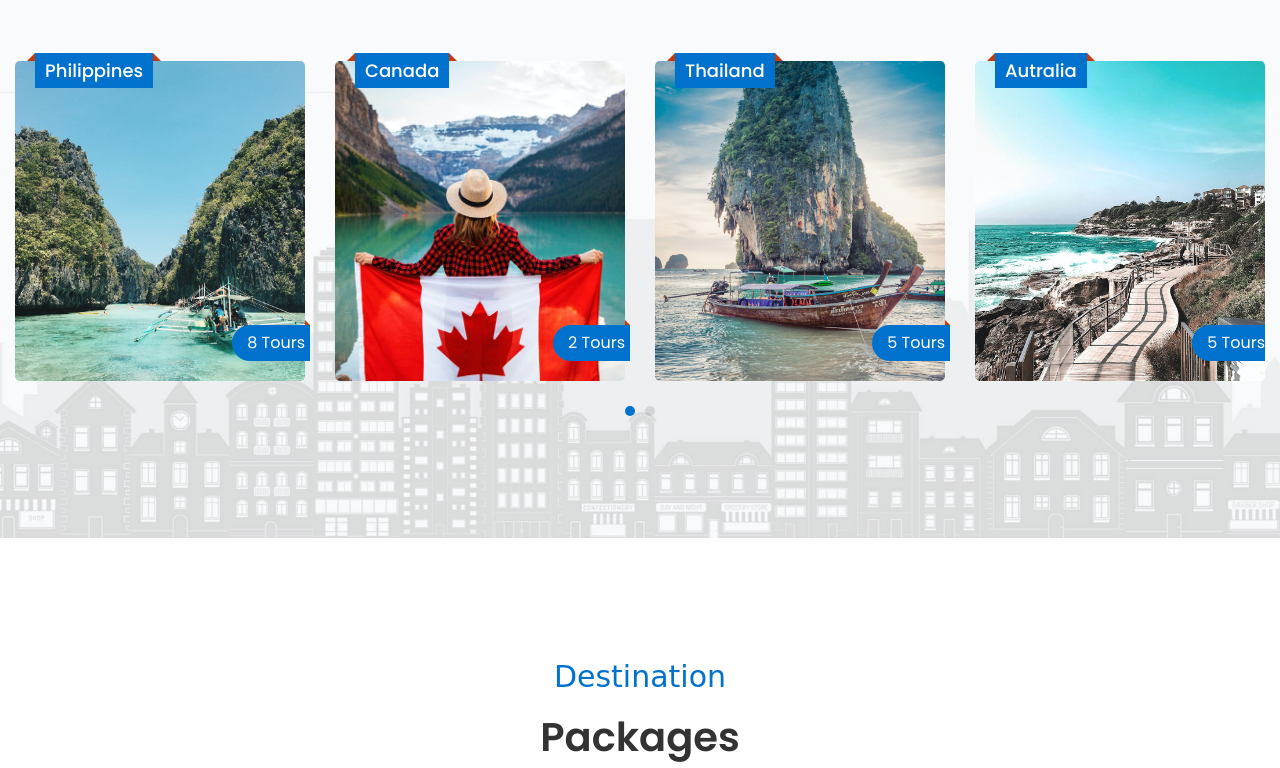
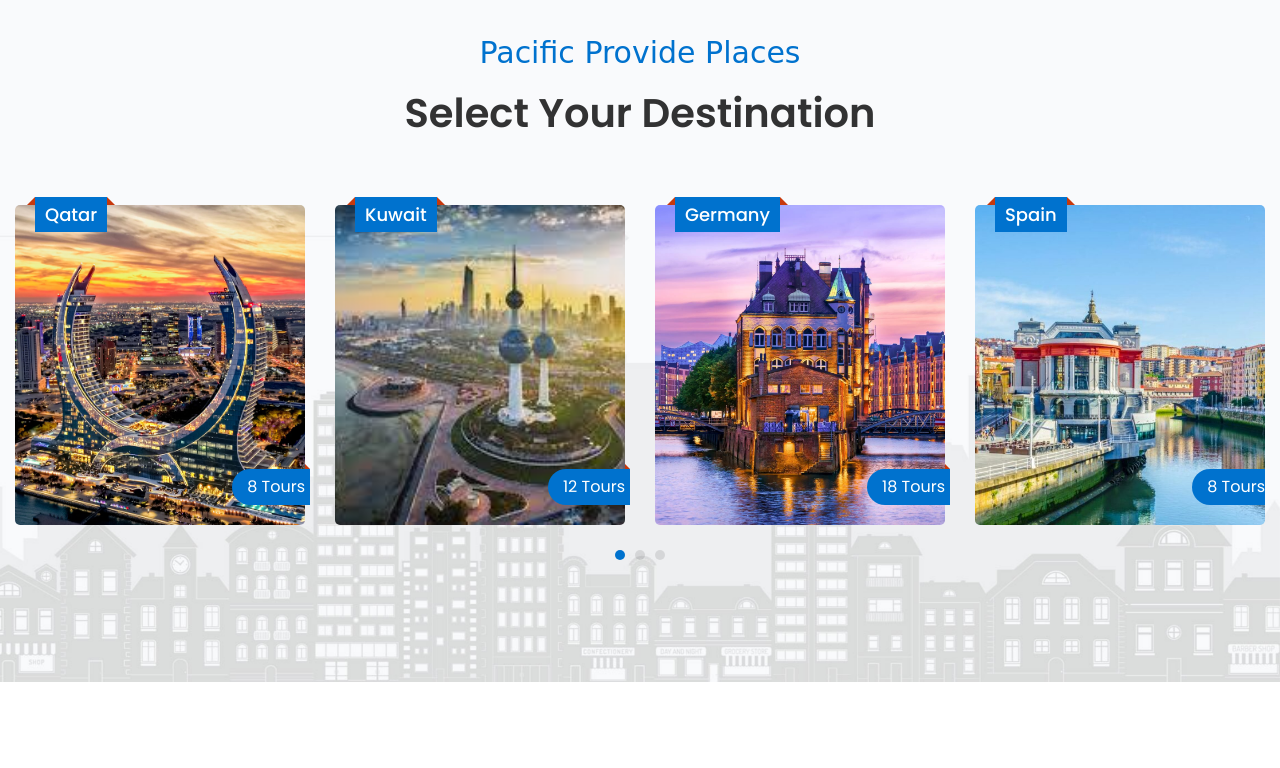
Before and after one commit to mauriceprosper/flykat, a plain HTML site: page index.html in a window 1280 px wide. Shown: the part 1962-2730 px from the top of the page. Drawn offline with Linux system fonts and the light colour scheme; some packages are replaced by stand-ins of ours; no server answers; files whose address does not match are found by name; a web font is replaced by a local one.

Commit message:
first commit1

```diff
--- a/index.html
+++ b/index.html
@@ -237,7 +237,7 @@
 									<div class="icon d-flex align-items-center justify-content-center"><span class="flaticon-paragliding"></span></div>
 									<div class="media-body">
 										<h3 class="heading mb-3">Activities</h3>
-										<p>A small river named Duden flows by their place and supplies it with the necessary</p>
+										<p>Discover exciting adventures designed for every traveler. From hiking scenic trails to diving into crystal-clear waters, we make every activity unforgettable.</p>
 									</div>
 								</div>
 							</div>
@@ -246,7 +246,7 @@
 									<div class="icon d-flex align-items-center justify-content-center"><span class="flaticon-route"></span></div>
 									<div class="media-body">
 										<h3 class="heading mb-3">Travel Arrangements</h3>
-										<p>A small river named Duden flows by their place and supplies it with the necessary</p>
+										<p>We handle all the details—flights, accommodation, and transfers—so you can focus on enjoying your journey without the stress.</p>
 									</div>
 								</div>
 							</div>
@@ -255,7 +255,7 @@
 									<div class="icon d-flex align-items-center justify-content-center"><span class="flaticon-tour-guide"></span></div>
 									<div class="media-body">
 										<h3 class="heading mb-3">Private Guide</h3>
-										<p>A small river named Duden flows by their place and supplies it with the necessary</p>
+										<p>Explore your destination with expert local guides who bring every story, sight, and culture to life.</p>
 									</div>
 								</div>
 							</div>
@@ -264,7 +264,7 @@
 									<div class="icon d-flex align-items-center justify-content-center"><span class="flaticon-map"></span></div>
 									<div class="media-body">
 										<h3 class="heading mb-3">Location Manager</h3>
-										<p>A small river named Duden flows by their place and supplies it with the necessary</p>
+										<p>Our team ensures your travel experience runs smoothly, from planning your itinerary to managing logistics on the ground.</p>
 									</div>
 								</div>
 							</div>
@@ -287,6 +287,46 @@
 				<div class="row">
 					<div class="col-md-12">
 						<div class="carousel-destination owl-carousel ftco-animate">
+							<div class="item">
+								<div class="project-destination">
+									<a href="#" class="img" style="background-image: url(images/qatar.webp);">
+										<div class="text">
+											<h3>Qatar</h3>
+											<span>8 Tours</span>
+										</div>
+									</a>
+								</div>
+							</div>
+							<div class="item">
+								<div class="project-destination">
+									<a href="#" class="img" style="background-image: url(images/kuwait.jpg);">
+										<div class="text">
+											<h3>Kuwait</h3>
+											<span>12 Tours</span>
+										</div>
+									</a>
+								</div>
+							</div>
+							<div class="item">
+								<div class="project-destination">
+									<a href="#" class="img" style="background-image: url(images/germany.jpg);">
+										<div class="text">
+											<h3>Germany</h3>
+											<span>18 Tours</span>
+										</div>
+									</a>
+								</div>
+							</div>
+							<div class="item">
+								<div class="project-destination">
+									<a href="#" class="img" style="background-image: url(images/spain.jpeg);">
+										<div class="text">
+											<h3>Spain</h3>
+											<span>8 Tours</span>
+										</div>
+									</a>
+								</div>
+							</div>
 							<div class="item">
 								<div class="project-destination">
 									<a href="#" class="img" style="background-image: url(images/place-1.jpg);">
```
Also changed, not shown: about.html (+4 -4 lines), images/germany.jpg (added), images/kuwait.jpg (added), images/qatar.webp (added), images/spain.jpeg (added).
